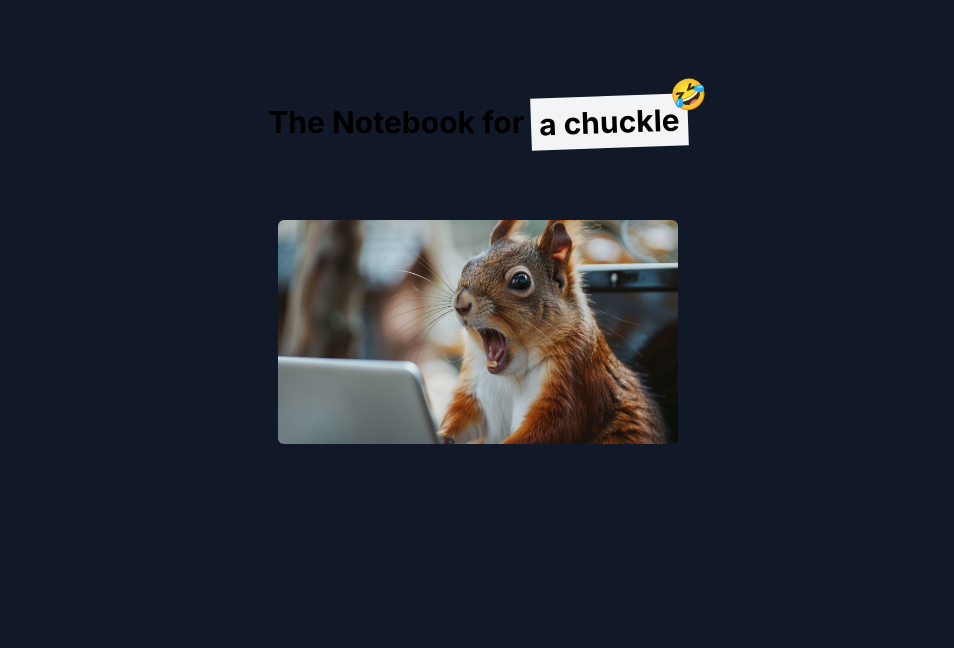
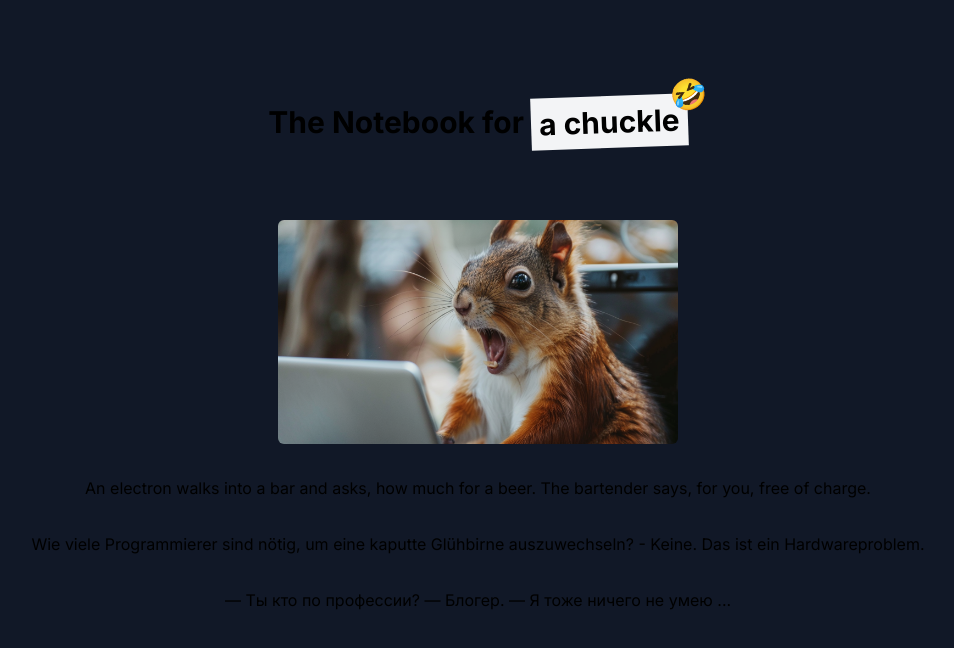
Before and after one commit to Kheirah/joke-notebook, a Next.js app: page / in a window 1280 px wide. Shown: the top 648 px of the page, without its empty margins (162-1116 px from the left). Built offline with nearby package versions, Linux system fonts and the light colour scheme.

Commit message:
add useState, list and render the list

```diff
--- a/app/page.js
+++ b/app/page.js
@@ -1,9 +1,32 @@
 'use client'
 
+import { useState } from 'react'
 import Image from 'next/image'
 import Squirrel from '@/public/squirrel-lol.png'
 
+const initialJokes = [
+  {
+    id: 1,
+    content:
+      'An electron walks into a bar and asks, how much for a beer. The bartender says, for you, free of charge.',
+    highlight: 'free of charge.',
+  },
+  {
+    id: 2,
+    content:
+      'Wie viele Programmierer sind nötig, um eine kaputte Glühbirne auszuwechseln? - Keine. Das ist ein Hardwareproblem.',
+    highlight: 'Hardwareproblem.',
+  },
+  {
+    id: 3,
+    content: '— Ты кто по профессии? — Блогер. — Я тоже ничего не умею ...',
+    highlight: 'ничего не умею ...',
+  },
+]
+
 export default function Home() {
+  const [jokes, setJokes] = useState(initialJokes)
+
   return (
     <main className="flex min-h-screen flex-col items-center space-y-8 bg-gray-900 p-24">
       <h1 className="relative mb-10 text-3xl font-bold">
@@ -21,7 +44,10 @@ export default function Home() {
         width="400"
       />
 
-      {/* Jokes */}
+      {jokes.map((individualJoke) => (
+        <div key={individualJoke.id}>{individualJoke.content}</div>
+      ))}
+
       {/* Form */}
       {/* Preview */}
     </main>
```
